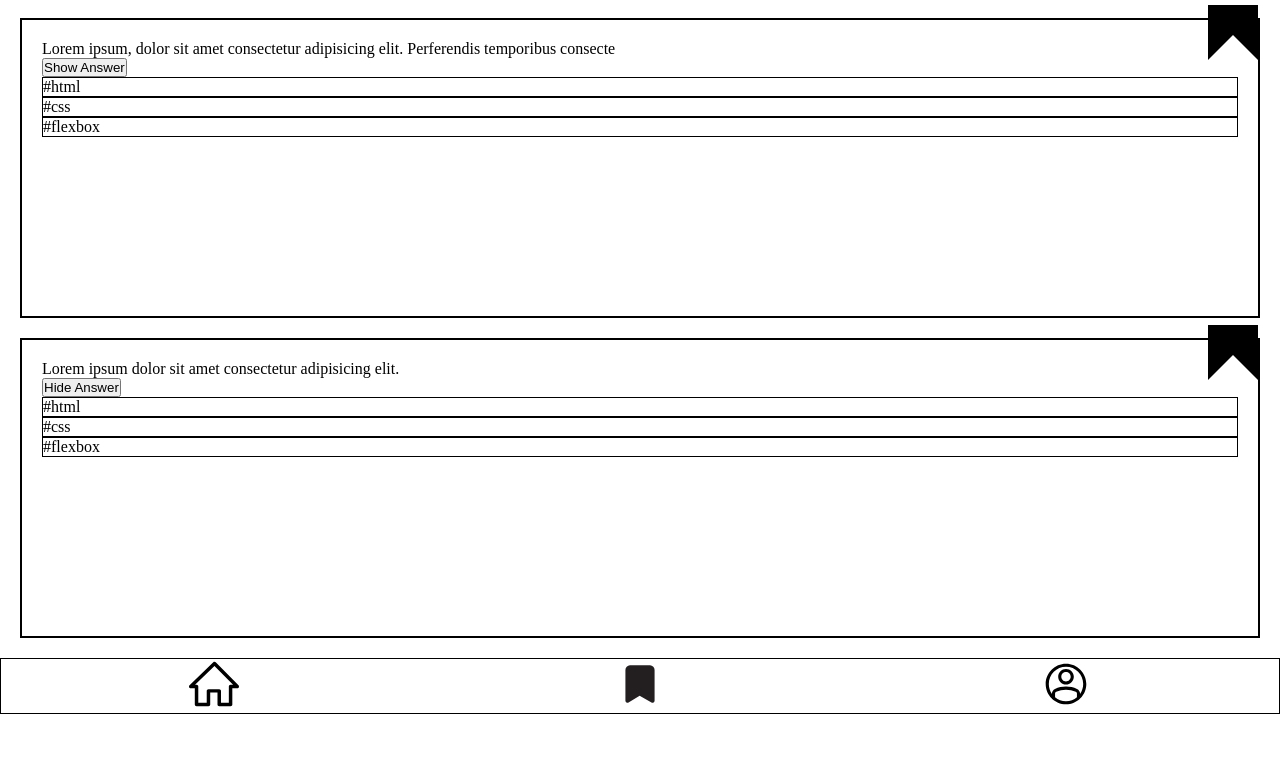
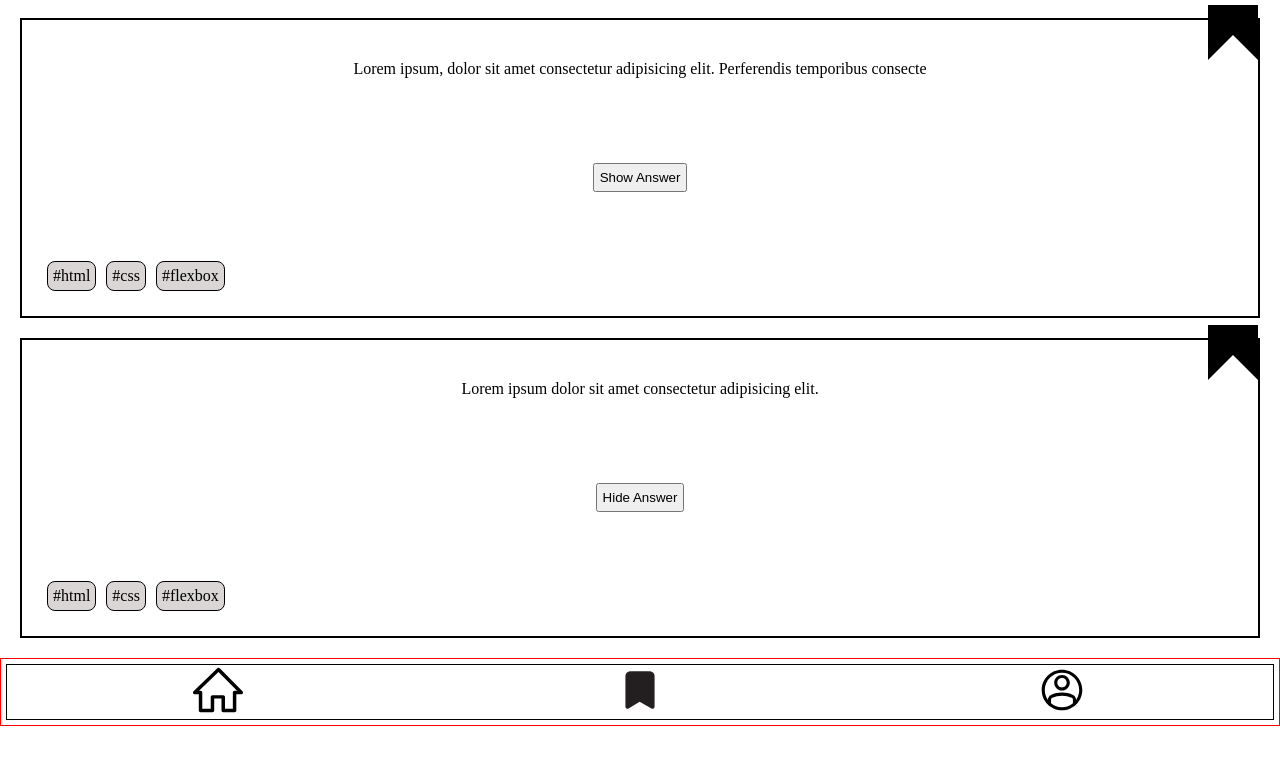
Before and after one commit to WalterRestifo/QuizApp, a plain HTML site: page Quiz-app/index.html in a window 1280 px wide. Shown: the part 41-800 px from the top of the page. Drawn offline with Linux system fonts and the light colour scheme.

Commit message:
structure of homepage and cards almost completed. Nav footer doesn´t work

```diff
--- a/Quiz-app/index.html
+++ b/Quiz-app/index.html
@@ -13,12 +13,12 @@
     </header>
     <section class="card">
       <div class="bookmark"></div>
-      <article class="first-question">
-        <p>
-          Lorem ipsum, dolor sit amet consectetur adipisicing elit. Perferendis
-          temporibus consecte
-        </p>
-        <button class="button">Show Answer</button>
+      <p class="text">
+        Lorem ipsum, dolor sit amet consectetur adipisicing elit. Perferendis
+        temporibus consecte
+      </p>
+      <button class="button">Show Answer</button>
+      <article class="tag-container">
         <p class="tag">#html</p>
         <p class="tag">#css</p>
         <p class="tag">#flexbox</p>
@@ -26,17 +26,19 @@
     </section>
     <section class="card">
       <div class="bookmark"></div>
-      <article>
-        <p>Lorem ipsum dolor sit amet consectetur adipisicing elit.</p>
-        <button class="button">Hide Answer</button>
-        <p class="tag">#html</p>
-        <p class="tag">#css</p>
-        <p class="tag">#flexbox</p>
+      <p class="text">
+        Lorem ipsum dolor sit amet consectetur adipisicing elit.
+      </p>
+      <button class="button">Hide Answer</button>
+      <article class="tag-container">
+        <p class="tag left">#html</p>
+        <p class="tag middle">#css</p>
+        <p class="tag right">#flexbox</p>
       </article>
     </section>
     <footer>
-      <nav>
-        <ul class="nav" role="list">
+      <nav class="nav">
+        <ul class="nav-ul" role="list">
           <li class="homepage">
             <a href=""
               ><img src="Assets/webpagehome_85808.svg" alt="a little home"
--- a/Quiz-app/styles.css
+++ b/Quiz-app/styles.css
@@ -22,6 +22,7 @@ header {
   padding: 20px;
   display: flex;
   flex-direction: column;
+  justify-content: space-between;
 }
 .bookmark {
   position: absolute;
@@ -38,11 +39,18 @@ header {
 }
 
 .nav {
-  display: flex;
-  flex-wrap: wrap;
-  justify-content: space-around;
+  position: sticky;
+  bottom: 0;
+  border: 1px solid red;
+  padding: 5px;
+}
+
+.nav-ul {
   list-style: none;
   border: 1px solid black;
+  display: flex;
+  justify-content: space-around;
+  flex-wrap: wrap;
 }
 
 img {
@@ -51,10 +59,41 @@ img {
 }
 
 .button {
+  width: fit-content;
+  align-self: center;
+  padding: 5px;
+  margin: 5px;
+}
+
+.tag-container {
+  display: flex;
+  flex-direction: row;
 }
 
 .tag {
-  width: auto;
+  width: fit-content;
   height: auto;
   border: 1px solid black;
+  padding: 5px;
+  margin: 5px;
+  border-radius: 8px;
+  background-color: rgb(218, 214, 214);
+  align-self: flex-end;
 }
+
+.text {
+  margin: 20px;
+  text-align: center;
+}
+
+.homepage {
+  position: sticky;
+}
+
+.bookmark-nav {
+  position: sticky;
+}
+
+.profile {
+  position: sticky;
+}
```
